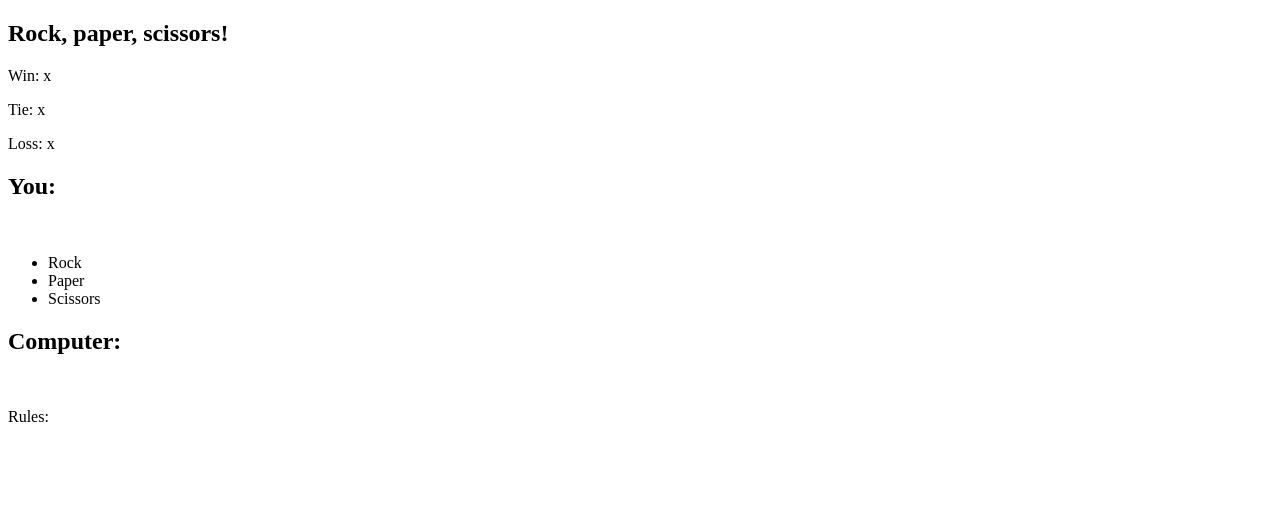
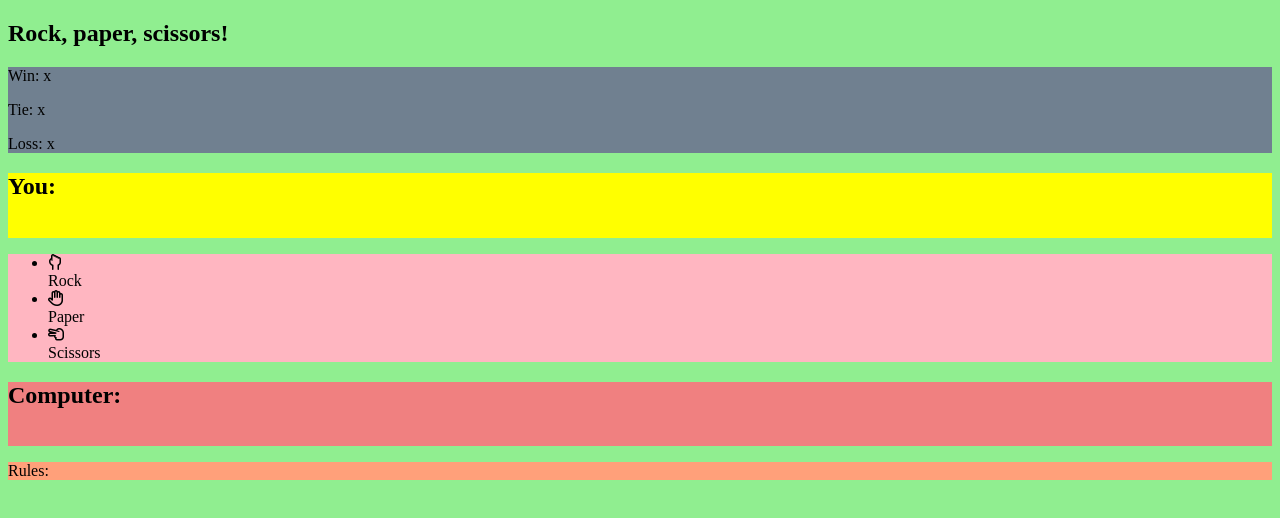
Before and after one commit to ramonabroberg/rock-paper-scissors, a plain HTML site: page index.html in a window 1280 px wide. Drawn offline with Linux system fonts and the light colour scheme.

Commit message:
Add background colors for the different parts of the website. Add images to the images folder.

```diff
--- a/assets/css/style.css
+++ b/assets/css/style.css
@@ -0,0 +1,27 @@
+body {
+    background-color: lightgreen;
+}
+
+.game-area {
+    backgrund-color: lightblue;
+}
+
+.game-points {
+    background-color: slategray;
+}
+
+.player {
+    background-color: yellow;
+}
+
+.options {
+    background-color: lightpink;
+}
+
+.opponent {
+    background-color: lightcoral;
+}
+
+footer {
+    background-color: lightsalmon;
+}
--- a/index.html
+++ b/index.html
@@ -36,9 +36,9 @@
             <!-- Game options -->
             <div class="options">
                 <ul>
-                    <li>Rock</li>
-                    <li>Paper</li>
-                    <li>Scissors</li>
+                    <li><i class="fa-regular fa-hand-back-fist"></i><br>Rock</li>
+                    <li><i class="fa-regular fa-hand"></i><br>Paper</li>
+                    <li><i class="fa-regular fa-hand-scissors"></i><br>Scissors</li>
                 </ul>
             </div>
 
```
Also changed, not shown: assets/images/hands.jpg (added), assets/images/l-paper.png (added), assets/images/l-rock.png (added), assets/images/l-scissors.png (added), assets/images/r-hands.jpg (added), assets/images/r-paper.png (added), assets/images/r-rock.png (added), assets/images/r-scissors.png (added).
